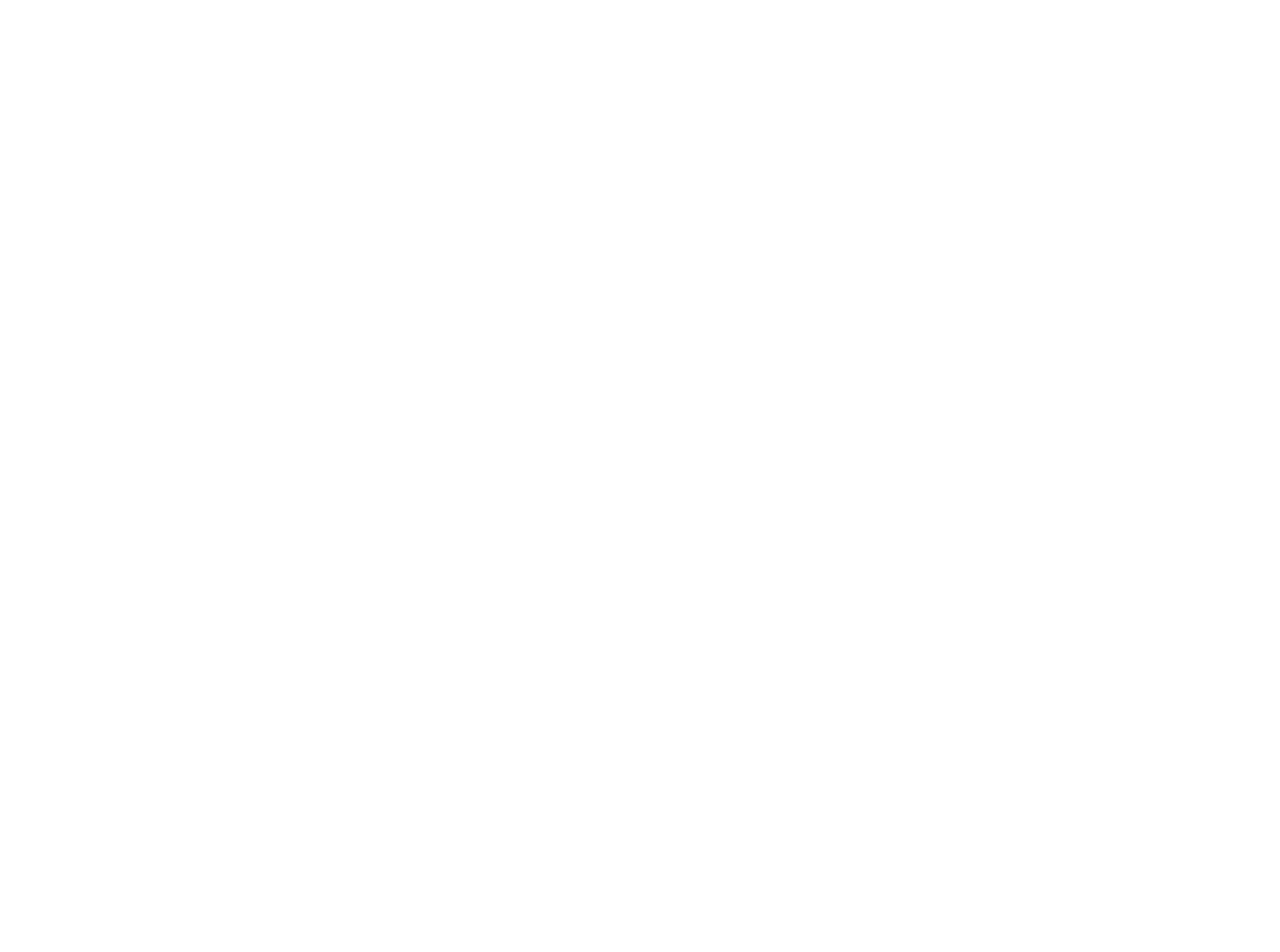
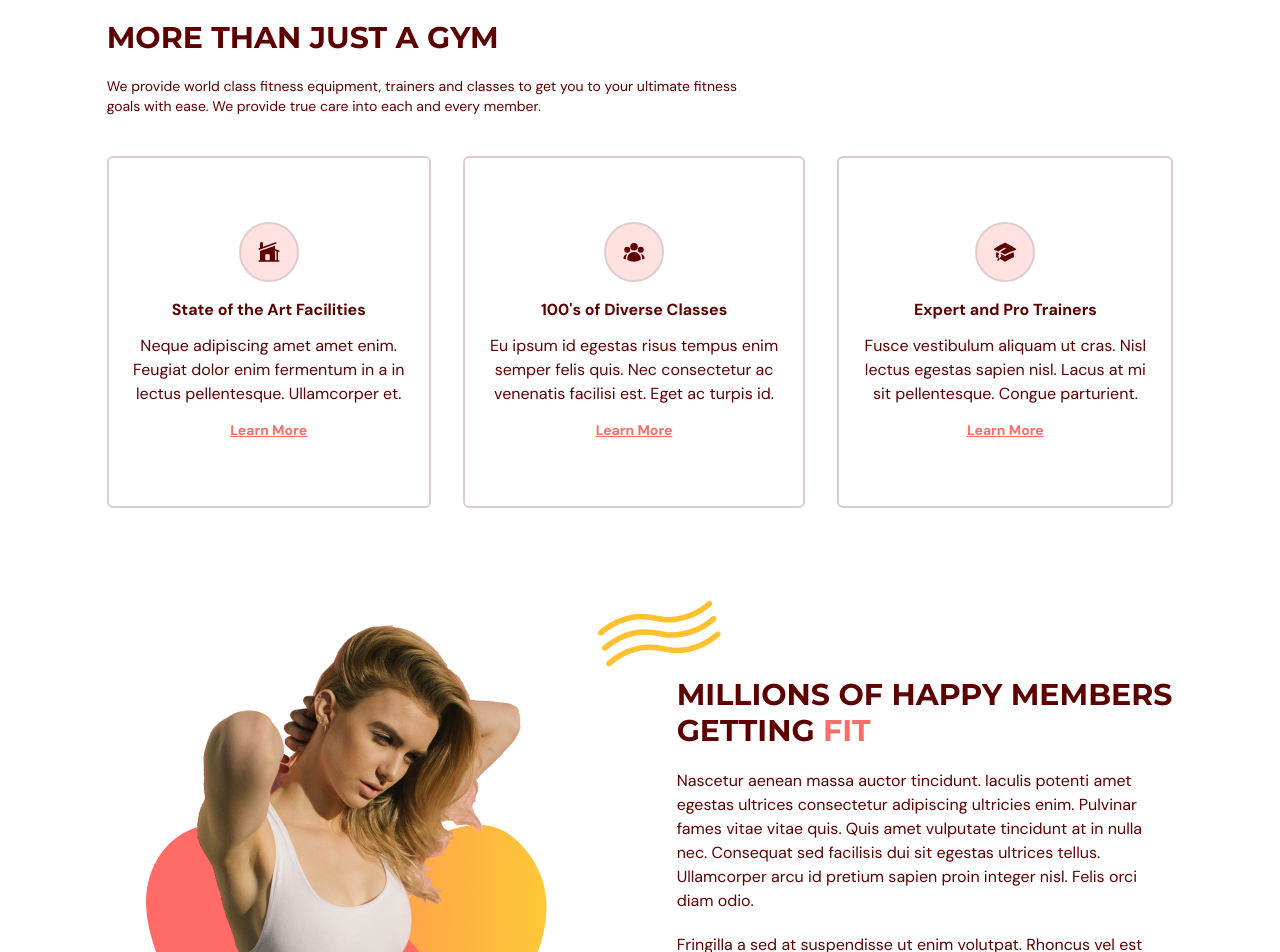
Before and after one commit to ahmedwagih96/Gym, a React (Vite) app: page / in a window 1280 px wide. Shown: the part 880-1832 px from the top of the page. Before the commit the page ends 807 px from the top, so only its background shows below. Built offline with nearby package versions, Linux system fonts and the light colour scheme.

Commit message:
created the benefits section

```diff
--- a/src/App.tsx
+++ b/src/App.tsx
@@ -1,10 +1,12 @@
 import Navbar from "@/scenes/header";
 import Home from "@/scenes/home";
+import Benefits from "./scenes/benefits";
 function App() {
   return (
     <div className="app bg-gray-20">
       <Navbar />
       <Home />
+      <Benefits />
     </div>
   );
 }
--- /dev/null
+++ b/src/scenes/benefits/Benefit.tsx
@@ -0,0 +1,40 @@
+import { BenefitType, SelectedPage } from "@/shared/types";
+import { useDispatch } from "react-redux";
+import { setSelectedPage } from "@/features/selectedPageSlice";
+import AnchorLink from "react-anchor-link-smooth-scroll";
+import { motion } from "framer-motion";
+type Props = {
+  benefit: BenefitType;
+};
+
+const childVariant = {
+  hidden: { opacity: 0, scale: 0.9 },
+  visible: { opacity: 1, scale: 1 },
+};
+
+function Benefit({ benefit: { title, icon: Icon, description } }: Props) {
+  const dispatch = useDispatch();
+  return (
+    <motion.div
+      variants={childVariant}
+      className="mt-5 rounded-md border-2 border-gray-100 px-5 py-16 text-center"
+    >
+      <div className="mb-4 flex justify-center">
+        <div className="rounded-full border-2 border-gray-100 bg-primary-100 p-4">
+          {Icon}
+        </div>
+      </div>
+      <h4 className="font-bold">{title}</h4>
+      <p className="my-3">{description}</p>
+      <AnchorLink
+        className="text-sm font-bold text-primary-500 underline hover:text-secondary-500"
+        onClick={() => dispatch(setSelectedPage(SelectedPage.ContactUs))}
+        href={`#${SelectedPage.ContactUs}`}
+      >
+        Learn More
+      </AnchorLink>
+    </motion.div>
+  );
+}
+
+export default Benefit;
--- /dev/null
+++ b/src/scenes/benefits/index.tsx
@@ -0,0 +1,160 @@
+import {
+  HomeModernIcon,
+  UserGroupIcon,
+  AcademicCapIcon,
+} from "@heroicons/react/24/solid";
+//Redux
+import { useDispatch } from "react-redux";
+import { setSelectedPage } from "@/features/selectedPageSlice";
+import { BenefitType, SelectedPage } from "@/shared/types";
+import { motion } from "framer-motion";
+import HText from "@/shared/HText";
+import Benefit from "@/scenes/benefits/Benefit";
+import ActionButton from "@/shared/ActionButton";
+import BenefitsPageGraphic from "@/assets/BenefitsPageGraphic.png";
+const benefits: Array<BenefitType> = [
+  {
+    icon: <HomeModernIcon className="h-6 w-6" />,
+    title: "State of the Art Facilities",
+    description:
+      "Neque adipiscing amet amet enim. Feugiat dolor enim fermentum in a in lectus pellentesque. Ullamcorper et.",
+  },
+  {
+    icon: <UserGroupIcon className="h-6 w-6" />,
+    title: "100's of Diverse Classes",
+    description:
+      "Eu ipsum id egestas risus tempus enim semper felis quis. Nec consectetur ac venenatis facilisi est. Eget ac turpis id.",
+  },
+  {
+    icon: <AcademicCapIcon className="h-6 w-6" />,
+    title: "Expert and Pro Trainers",
+    description:
+      "Fusce vestibulum aliquam ut cras. Nisl lectus egestas sapien nisl. Lacus at mi sit pellentesque. Congue parturient.",
+  },
+];
+
+const container = {
+  hidden: {},
+  visible: {
+    transition: { staggerChildren: 0.2 },
+  },
+};
+function Benefits() {
+  const dispatch = useDispatch();
+  return (
+    <section
+      id={SelectedPage.Benefits}
+      className="mx-auto min-h-full w-5/6 py-20"
+    >
+      <motion.div
+        initial="hidden"
+        viewport={{ once: true, amount: 0.5 }}
+        whileInView="visible"
+        transition={{ duration: 0.5 }}
+        variants={{
+          hidden: { opacity: 0, x: -50 },
+          visible: { opacity: 1, x: 0 },
+        }}
+        onViewportEnter={() => dispatch(setSelectedPage(SelectedPage.Benefits))}
+      >
+        {/* HEADER */}
+        <motion.div
+          className="md:my-5 md:w-3/5"
+          initial="hidden"
+          viewport={{ once: true, amount: 0.5 }}
+          whileInView="visible"
+          transition={{ duration: 0.5 }}
+          variants={{
+            hidden: { opacity: 0, x: -50 },
+            visible: { opacity: 1, x: 0 },
+          }}
+        >
+          <HText>More than just a gym</HText>
+          <p className="my-5 text-sm">
+            We provide world class fitness equipment, trainers and classes to
+            get you to your ultimate fitness goals with ease. We provide true
+            care into each and every member.
+          </p>
+        </motion.div>
+        {/* BENEFITS */}
+        <motion.div
+          initial="hidden"
+          whileInView="visible"
+          viewport={{ once: true, amount: 0.5 }}
+          variants={container}
+          className="mt-5 items-center justify-between gap-8 md:flex"
+        >
+          {benefits.map((benefit: BenefitType) => (
+            <Benefit benefit={benefit} key={benefit.title} />
+          ))}
+        </motion.div>
+
+        {/* GRAPHICS AND DESCRIPTION */}
+        <div className="mt-16 items-center justify-between gap-20 md:mt-28 md:flex">
+          {/* GRAPHIC */}
+          <img
+            className="mx-auto"
+            alt="benefits-page-graphic"
+            src={BenefitsPageGraphic}
+          />
+          {/* DESCRIPTION */}
+          <div>
+            {/* TITLE */}
+            <motion.div
+              className="relative"
+              initial="hidden"
+              viewport={{ once: true, amount: 0.5 }}
+              whileInView="visible"
+              transition={{ duration: 0.5 }}
+              variants={{
+                hidden: { opacity: 0, x: 50 },
+                visible: { opacity: 1, x: 0 },
+              }}
+            >
+              <div className="before:absolute before:-top-20 before:-left-20 before:z-[-1] before:content-abstractwaves">
+                <HText>
+                  millions of happy members getting{" "}
+                  <span className="text-primary-500">fit</span>
+                </HText>
+              </div>
+            </motion.div>
+            {/* DESCRIPTION */}
+            <motion.div
+              initial="hidden"
+              viewport={{ once: true, amount: 0.5 }}
+              whileInView="visible"
+              transition={{ delay: 0.2, duration: 0.5 }}
+              variants={{
+                hidden: { opacity: 0, x: 0.5 },
+                visible: { opacity: 1, x: 0 },
+              }}
+            >
+              <p className="my-5">
+                Nascetur aenean massa auctor tincidunt. Iaculis potenti amet
+                egestas ultrices consectetur adipiscing ultricies enim. Pulvinar
+                fames vitae vitae quis. Quis amet vulputate tincidunt at in
+                nulla nec. Consequat sed facilisis dui sit egestas ultrices
+                tellus. Ullamcorper arcu id pretium sapien proin integer nisl.
+                Felis orci diam odio.
+              </p>
+              <p className="mb-5">
+                Fringilla a sed at suspendisse ut enim volutpat. Rhoncus vel est
+                tellus quam porttitor. Mauris velit euismod elementum arcu neque
+                facilisi. Amet semper tortor facilisis metus nibh. Rhoncus sit
+                enim mattis odio in risus nunc.
+              </p>
+            </motion.div>
+            {/* BUTTON */}
+            <div className="relative mt-16">
+              <div className="before:absolute before:-bottom-20 before:right-40 before:z-[-1] before:content-sparkles">
+                <ActionButton>Join Now</ActionButton>
+              </div>
+            </div>
+          </div>
+        </div>
+      </motion.div>
+    </section>
+  );
+}
+
+export default Benefits;
--- /dev/null
+++ b/src/shared/HText.tsx
@@ -0,0 +1,15 @@
+import React from "react";
+
+type Props = {
+  children: React.ReactNode;
+};
+
+function HText({ children }: Props) {
+  return (
+    <h1 className="basis-3/5 font-montserrat text-3xl font-bold uppercase">
+      {children}
+    </h1>
+  );
+}
+
+export default HText;
--- a/src/shared/types.ts
+++ b/src/shared/types.ts
@@ -1,6 +1,12 @@
 export enum SelectedPage {
-    Home = 'home',
-    Benefits = 'benefits',
-    OurClasses = 'ourclasses',
-    ContactUs = 'contactus'
+  Home = "home",
+  Benefits = "benefits",
+  OurClasses = "ourclasses",
+  ContactUs = "contactus",
 }
+
+export type BenefitType = {
+  icon: JSX.Element;
+  title: string;
+  description: string;
+};
```
Also changed, not shown: src/scenes/header/index.tsx (line endings or trailing spaces).
